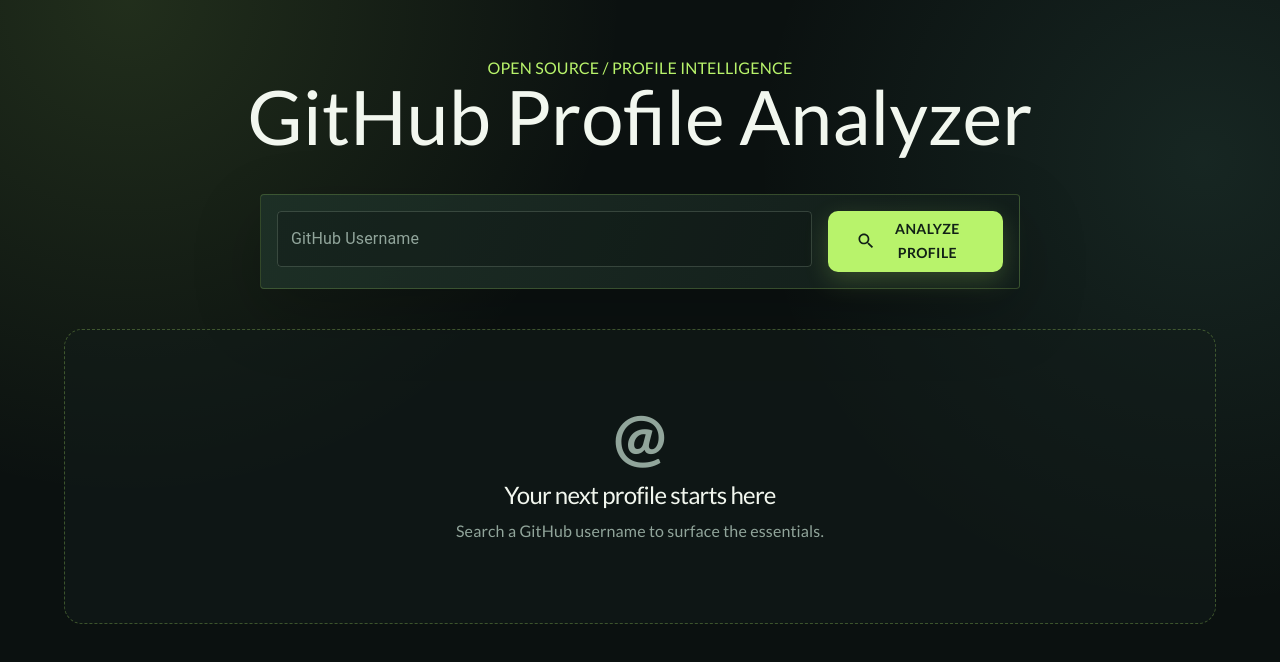
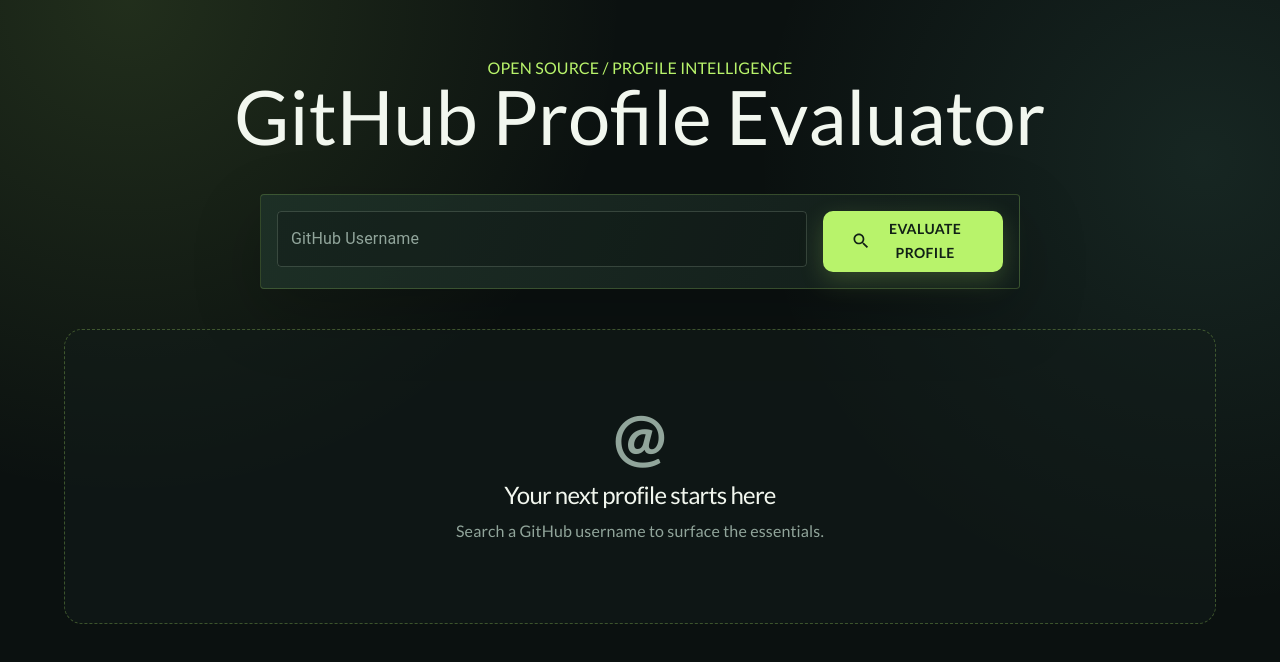
Before and after one commit to TanayChoudhari/react-github-profile-analyzer, a React (Vite) app: page / in a window 1280 px wide. Shown: the top 662 px of the page. Built offline with nearby package versions, Linux system fonts and the light colour scheme.

Commit message:
Text Changes

```diff
--- a/src/pages/Dashboard.jsx
+++ b/src/pages/Dashboard.jsx
@@ -50,7 +50,7 @@
             fontWeight={700}
             gutterBottom
           >
-            GitHub Profile Analyzer
+            GitHub Profile Evaluator
           </Typography>
         </Box>
 
@@ -83,7 +83,7 @@
 			      onClick={handleAnalyze}
             disabled={loading}
           >
-            {loading ? 'Analyzing...' : 'Analyze profile'}
+            {loading ? 'Evaluating...' : 'Evaluate profile'}
           </Button>
 
         </Paper>
```
